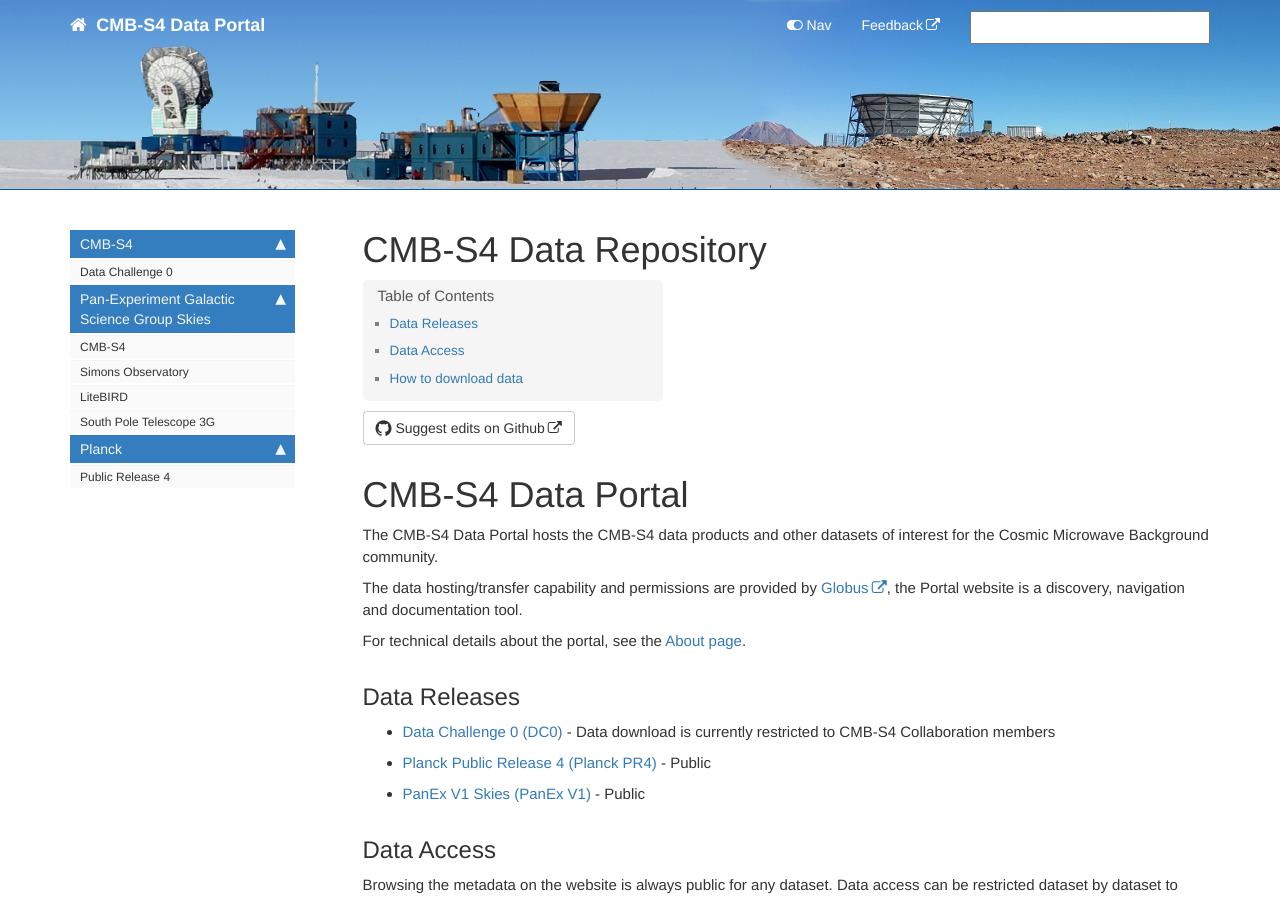
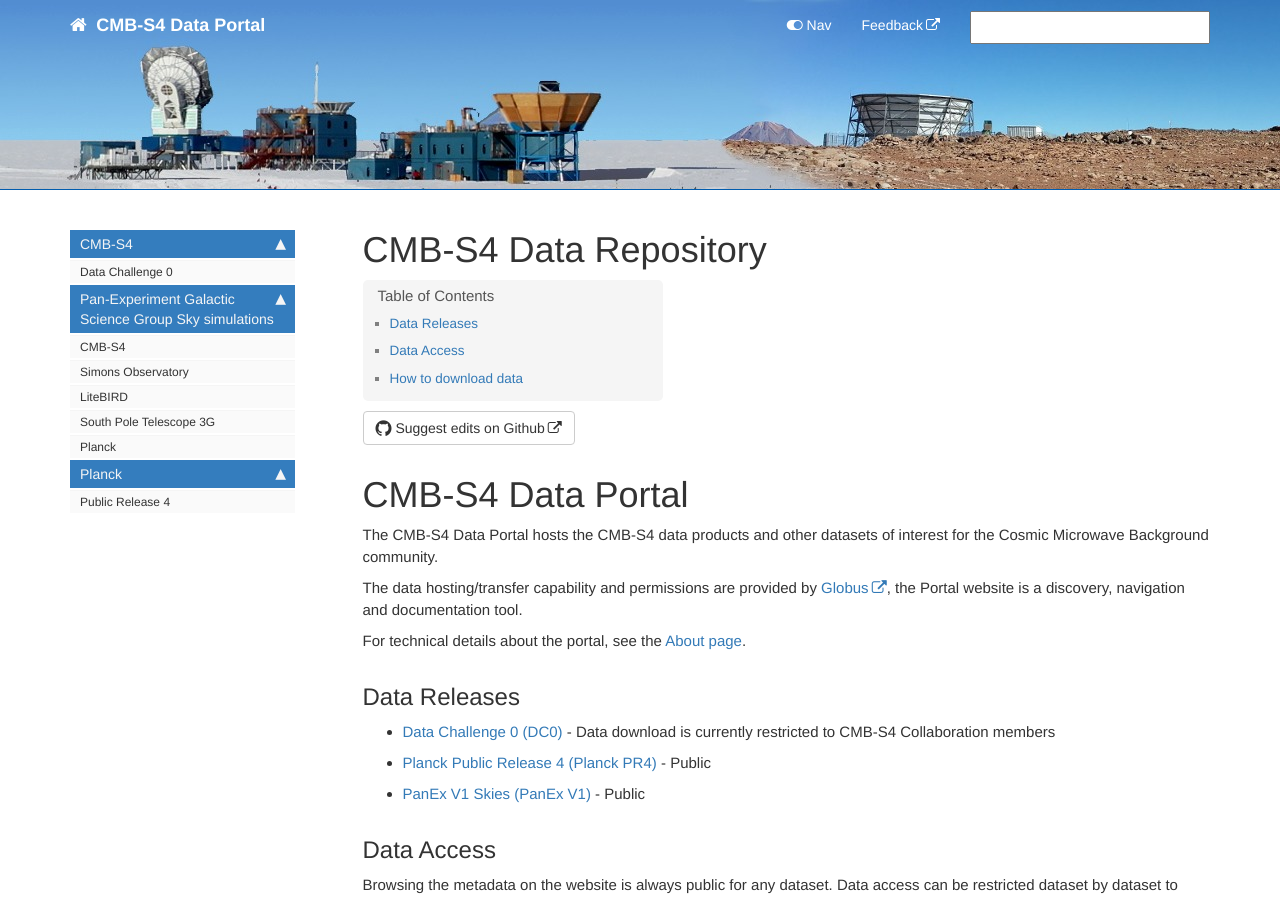
Before and after one commit to CMB-S4/serverless-data-portal-cmb-s4, a Jekyll site: the page built from index.md, in a window 1280 px wide and 900 px high. Built offline with Jekyll 4.4.1, drawn with Linux system fonts in a browser that asks for light colours; comment, search, counter and statistics services are not loaded.

Commit message:
homepage and sidebar

```diff
--- a/_data/sidebars/home_sidebar.yml
+++ b/_data/sidebars/home_sidebar.yml
@@ -11,7 +11,7 @@ entries:
     - title: Data Challenge 0
       url: "dc0.html"
       output: web
-  - title: Pan-Experiment Galactic Science Group Skies
+  - title: Pan-Experiment Galactic Science Group Sky simulations
     output: web
     folderitems:
     - title: CMB-S4
@@ -26,6 +26,9 @@ entries:
     - title: South Pole Telescope 3G
       url: "panexv1-spt.html"
       output: web
+    - title: Planck
+      url: "panexv1-planck.html"
+      output: web
   - title: Planck
     output: web
     folderitems:
```
Also changed, not shown: panexv1-planck.md (added, +24 -0 lines).
